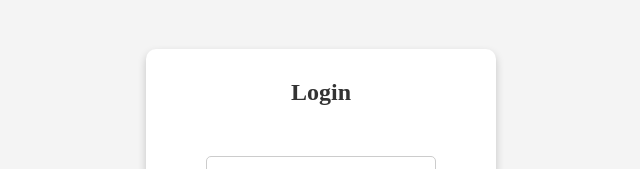
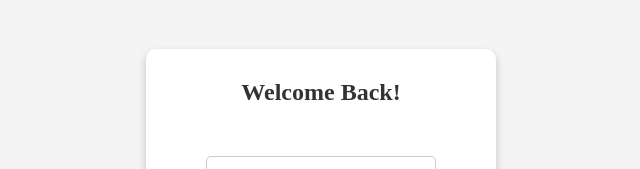
Before and after one commit to ahmadalakoum/Gallery-System, a React (Vite) app in the folder client/: page /login in a window 1280 px wide. Shown: the part 149-318 px from the top of the page, without its empty margins (319-959 px from the left). Built offline with nearby package versions, Linux system fonts and the light colour scheme.

Commit message:
Testing CI/CD

```diff
--- a/client/src/components/Auth/LoginForm.jsx
+++ b/client/src/components/Auth/LoginForm.jsx
@@ -23,7 +23,7 @@ const LoginForm = () => {
   return (
     <div className="login-container">
     <div className="login-box">
-      <h2>Login</h2>
+      <h2>Welcome Back!</h2>
       <form onSubmit={handleLogin}>
         <input
           type="email"
```
